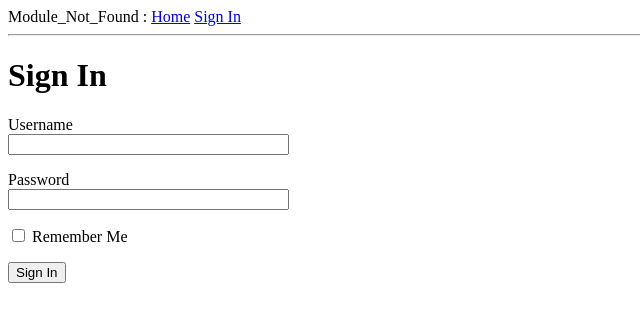
After one commit to ImranBabu/MNF_Flask, a Flask app: page /login in a window 1280 px wide. The commit adds this page. Shown: the top 322 px of the page, without its empty margins (0-640 px from the left). Run offline with Flask 2, Linux system fonts and the light colour scheme.

Commit message:
Added Login page

```diff
--- /dev/null
+++ b/app/forms.py
@@ -0,0 +1,9 @@
+from flask_wtf import FlaskForm
+from wtforms import StringField,PasswordField,BooleanField,SubmitField
+from wtforms.validators import DataRequired
+
+class LoginForm(FlaskForm):
+    uname = StringField("Username",validators = [DataRequired()])
+    password = PasswordField("Password",validators = [DataRequired()])
+    remember_me = BooleanField("Remember Me")
+    submit = SubmitField("Sign In")
--- a/app/routes.py
+++ b/app/routes.py
@@ -1,5 +1,6 @@
 from app import app
 from flask import render_template
+from app.forms import LoginForm
 
 @app.route('/')
 @app.route('/index')
@@ -7,3 +8,8 @@ def index():
     user = {"username" : "Imran"}
     a = ["Imran","Muzamil","Surya"]
     return render_template("index.html",title = "Imran's Flask ",user = user,ex_list = a)
+
+@app.route('/login')
+def login():
+    form = LoginForm()
+    return render_template("login.html",title = "Sign In",form = form)
--- a/app/templates/base.html
+++ b/app/templates/base.html
@@ -7,7 +7,10 @@
         {% endif %}
     </head>
     <body>
-        <div> Module_Not_Found : <a href="/index">Home</a></div>
+        <div> Module_Not_Found :
+            <a href="/index">Home</a>
+            <a href = "/login">Sign In</a>
+        </div>
         <hr>
         {% block content %}{% endblock %}
 
--- /dev/null
+++ b/app/templates/login.html
@@ -0,0 +1,20 @@
+{% extends "base.html" %}
+
+{% block content %}
+
+<h1>Sign In</h1>
+<form action="" method = "post" novalidate>
+    {{ form.hidden_tag() }}
+    <p>
+        {{ form.uname.label }}<br>
+        {{ form.uname(size = 32) }}
+    </p>
+    <p>
+        {{ form.password.label }}<br>
+        {{ form.password(size = 32) }}
+    </p>
+    <p> {{ form.remember_me() }} {{ form.remember_me.label }}</p>
+    <p>{{ form.submit() }}</p>
+</form>
+
+{% endblock %}
```
